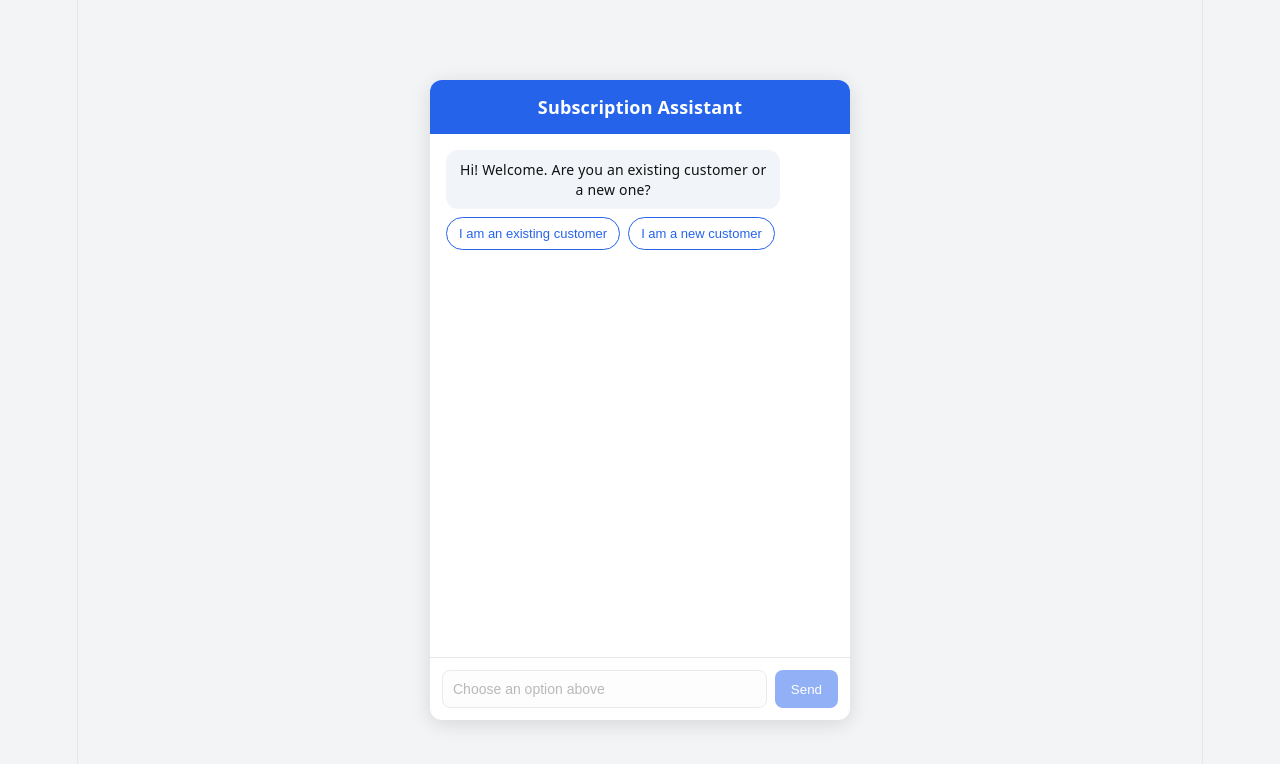
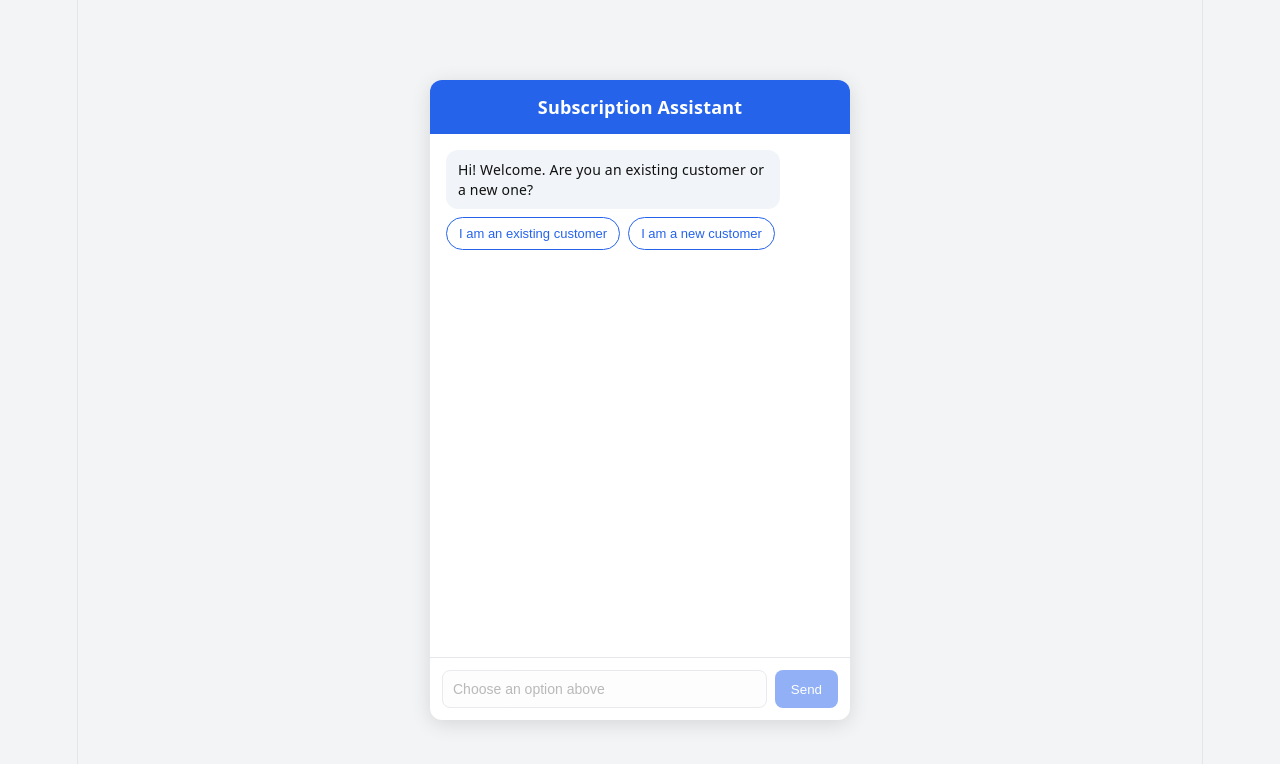
Before and after one commit to sujithavenkadesh/subscription-chatbot, a React (Vite) app in the folder client/: page / in a window 1280 px wide. Shown: the top 764 px of the page. Built offline with nearby package versions, Linux system fonts and the light colour scheme; no server answers.

Commit message:
Add React chat window

```diff
--- a/client/src/components/ChatWindow.css
+++ b/client/src/components/ChatWindow.css
@@ -11,3 +11,4 @@
 .chat-input input { flex: 1; padding: 10px; border: 1px solid #d1d5db; border-radius: 8px; font-size: 14px; }
 .chat-input button { background: #2563eb; color: #fff; border: 0; padding: 0 16px; border-radius: 8px; cursor: pointer; }
 .chat-input button:disabled, .chat-input input:disabled, .options button:disabled { opacity: .5; cursor: not-allowed; }
+.msg { text-align: left; }
```
